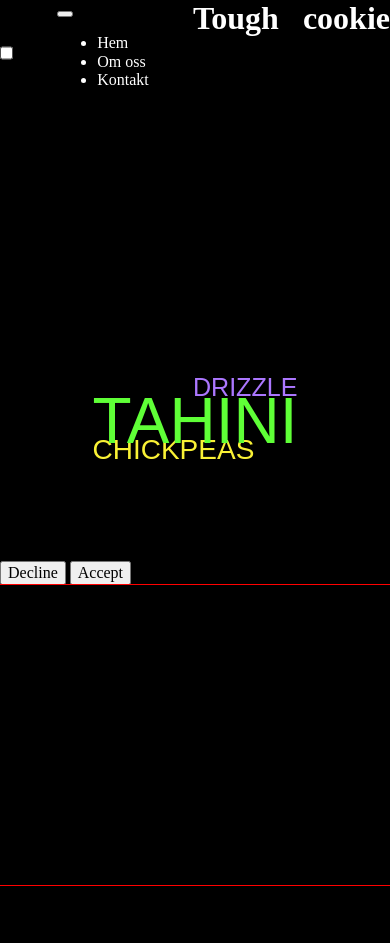
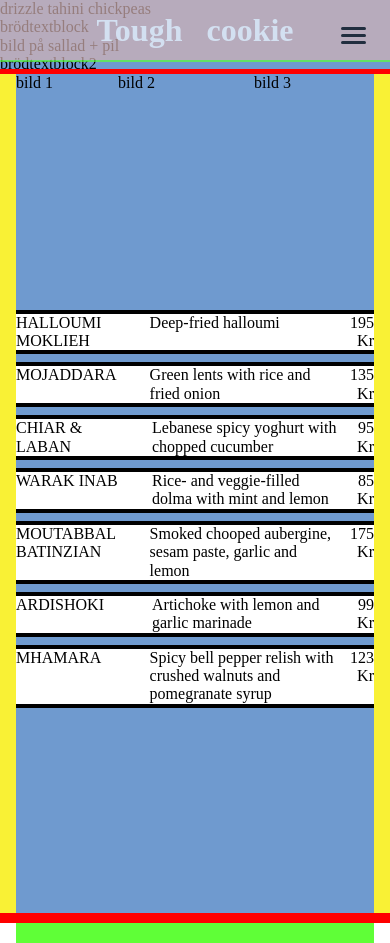
Before and after one commit to Medieinstitutet/kundprojekt, a plain HTML site: page index.html in a window 390 px wide. Shown: the top 943 px of the page. Drawn offline with nearby package versions, Linux system fonts and the light colour scheme; files that its build step writes are made by us from their sources; a web font is replaced by a local one.

Commit message:
version1-structure

```diff
--- a/css/_desktop.scss
+++ b/css/_desktop.scss
@@ -230,7 +230,7 @@ header {
     padding-inline: 8px;
     padding-block: 16px;
    }
-
+   /*
     .top,
     .bottom {
         display: grid;
@@ -262,4 +262,4 @@ header {
         gap: 16px;
         grid-template-columns: repeat(11, 1fr);
     }
-    }
+    } */
--- a/css/_mobile.scss
+++ b/css/_mobile.scss
@@ -3,39 +3,155 @@
 }
 
 body {
-    background-color: black;
+    background-color: rgb(111, 154, 207);
 }
 
 header{
     display: flex;
-    justify-content: space-between;
-    background-color: black;
+    position: fixed;
+    align-items: center;
+    height: 60px;
+    width: 100vw;
+    opacity: 70%;
+    justify-content: center;
+    background-color: rgb(215, 179, 179);
     color: white;
+    outline:2px solid #5fff37;
     h1{
         margin: 0;
+
+    }
+
+
+button {
+
+    height: 35px;
+    width: 35px;
+    background: transparent;
+    border: 0;
+    position: fixed;
+    right: 20px;
+    top: 20px;
+    z-index: 2;
+    pointer-events: none;
+}
+
+button span {
+
+    display: block;
+    width: 25px;
+    height: 3px;
+    background-color: black;
+    border-radius: 6px;
+    margin-bottom: 4px;
+}
+
+input {
+    position: fixed;
+    top: 20px;
+    right: 20px;
+    z-index: 1;
+    width: 35px;
+    height: 35px;
+    opacity: 0;
+}
+
+input:checked + .menu-checkbox button span {
+
+    position: absolute;
+    transition: all 0.3s ease-in-out;
+}
+
+input:checked + .menu-checkbox button span:nth-child(2) {
+
+    opacity: 0;
+}
+
+input:checked + .menu-checkbox button span:nth-child(1) {
+
+    transform: rotate(45deg);
+}
+
+input:checked + .menu-checkbox button span:nth-child(3){
+
+    transform: rotate(-45deg);
+}
+
+nav {
+
+    position: fixed;
+    top: 0;
+    left: 0;
+    background-color: rgba(241, 214, 107, 0.5);
+    width: 100vw;
+    height: 100vh;
+    opacity: 0;
+    transition: opacity 0.3s cubic-bezier(0.075, 0.82, 0.165, 1);
+    visibility: hidden;
+}
+
+input:checked + .menu-checkbox nav{
+    visibility: visible;
+    opacity: 1;
+}
+
+ul {
+    margin: 0;
+    padding: 0;
+    list-style: none;
+    display: flex;
+    flex-direction: column;
+    height: 100%;
+    justify-content: space-evenly;
+    text-align: center;
+}
+}
+
+
+.page-content {
+
+    .page {
+        min-height: 100vh;
+        outline: 5px solid red;
     }
 }
 
-$debugging: true;
+    .page-1,
+    .page-2 {
+        border-left: 16px solid #f9f135;
+        border-right: 16px solid #f9f135;
+        display: grid;
+        grid-template-columns: repeat(11, 1fr);
+        gap: 16px;
+    }
 
-.page-title {
+    .page-1 {
+
+    $debugging: true;
+    .top,
+    .bottom {
+        height: 100vh;
+
+    }
+    .page-title {
     @if $debugging {
-        outline: 1px solid red;
+        outline: 2px solid red;
     }
     font-family: "Jockey One", sans-serif;
     text-transform: uppercase;
-    position: relativ;
+    position: relative;
     min-width: 300px;
     min-height: 300px;
 
-   div {
+    div {
     position: absolute;
     top: 50%;
     left: 50%;
     transform: translate(-50%, -50%);
    }
 
-   .drizzle, .chickpeas {
+   .drizzle,
+   .chickpeas {
     position: absolute;
    }
 
@@ -55,5 +171,102 @@ $debugging: true;
         bottom: -8px;
         font-size: 1.75rem;
         z-index: -1;
+        }
     }
 }
+
+    .page-2 {
+        .image-1{
+            grid-column: 1 / span 3;
+        }
+        .image-2{
+            grid-column: 4 / span 4;
+        }
+        .image-3{
+            grid-column: 8 / span 4;
+        }
+
+        .menu {
+            padding: 0;
+            list-style: none;
+            margin: 0;
+            grid-column: span 11;
+
+            li {
+            display: grid;
+            grid-template-columns: repeat(11, 1fr);
+            gap: 16px;
+
+            background-color: #fff;
+            color: #000;
+            border-top: 4px solid #000;
+            border-bottom: 4px solid #000;
+            margin-bottom: 8px;
+        }
+            .dish-name {
+                grid-column: span 4;
+            }
+
+            .dish-desc {
+                grid-column: span 6;
+            }
+
+            .dish-price {
+                grid-column: span 1;
+                text-align: right;
+            }
+        }
+    }
+
+    .page-3 {
+        background-color: #5fff37;
+        color: black;
+        border-left: 16px solid #fff;
+        border-right: 16px solid #fff;
+        display: grid;
+        grid-template-columns: repeat(11, 1fr);
+        gap: 16px;
+        align-items: center;
+        .book {
+            grid-column: span 5;
+            padding-left: 16px;
+        }
+        .contact {
+            grid-column: span 6;
+        }
+    }
+
+/*
+.page-1
+.top,
+    .bottom {
+        display: grid;
+        gap: 16px;
+        grid-template-columns: repeat(11, 1fr);
+    }
+
+    .top {
+
+        .text {
+            grid-column: span 7;
+        }
+    }
+
+    .bottom {
+        .image {
+            grid-column: span 5;
+        }
+
+        .text {
+            grid-column: span 6;
+        }
+    }
+
+    .page-2 {
+        .top,
+        .bottom {
+        display: grid;
+        gap: 16px;
+        grid-template-columns: repeat(11, 1fr);
+    }
+    } */
--- a/index.html
+++ b/index.html
@@ -8,7 +8,7 @@
     <link rel="preconnect" href="https://fonts.googleapis.com">
     <link rel="preconnect" href="https://fonts.gstatic.com" crossorigin>
     <link href="https://fonts.googleapis.com/css2?family=Jockey+One&display=swap" rel="stylesheet">
-    <link rel="stylesheet" href="css/vendor/_normalize.scss" type="text/scss">
+    <link rel="stylesheet" href="css/vendor/normalize.css" type="text/scss">
     <link rel="stylesheet" href="css/style.css" type="text/css">
 </head>
 
@@ -42,12 +42,28 @@
 
         <div class="page-content">
             <!--page 1-->
-            <div class="page page-1">
+            <!--<div class="page page-1">
                 <div class="tahini">tahini drizzle</div>
                 <div class="blooper">lång brödtext</div>
                 <div class="image">sallads bild</div>
                 <div class="blooper-2">crispy nåt</div>
-            </div>
+            </div>-->
+            <section class="top">
+                <div class="page-title">
+                     <div>
+                         <span class="drizzle">drizzle</span>
+                         <span class="tahini">tahini</span>
+                         <span class="chickpeas">chickpeas</span>
+                     </div>
+                 </div>
+
+                 <div class="text">brödtextblock</div>
+             </section>
+
+             <section class="bottom">
+                 <div>bild på sallad + pil</div>
+                 <div class="text">brödtextblock2</div>
+             </section>
 
             <!--page 2-->
             <div class="page page-2">
@@ -112,22 +128,7 @@
         </div>
     </main>
 
-    <section class="top">
-       <div class="page-title">
-            <div>
-                <span class="drizzle">drizzle</span>
-                <span class="tahini">tahini</span>
-                <span class="chickpeas">chickpeas</span>
-            </div>
-        </div>
 
-        <div class="text">brödtextblock</div>
-    </section>
-
-    <section class="bottom">
-        <div>bild på sallad + pil</div>
-        <div class="text">brödtextblock2</div>
-    </section>
 
 </body>
 
```
Also changed, not shown: css/style.css, css/vendor/normalize.css (added).
